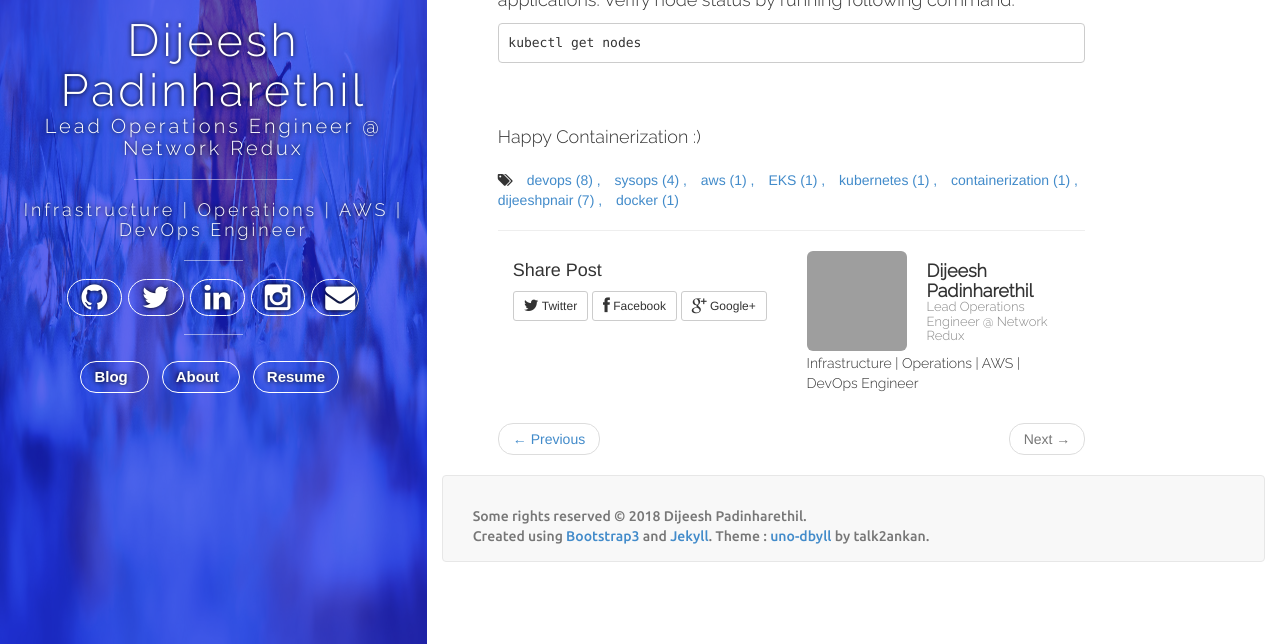
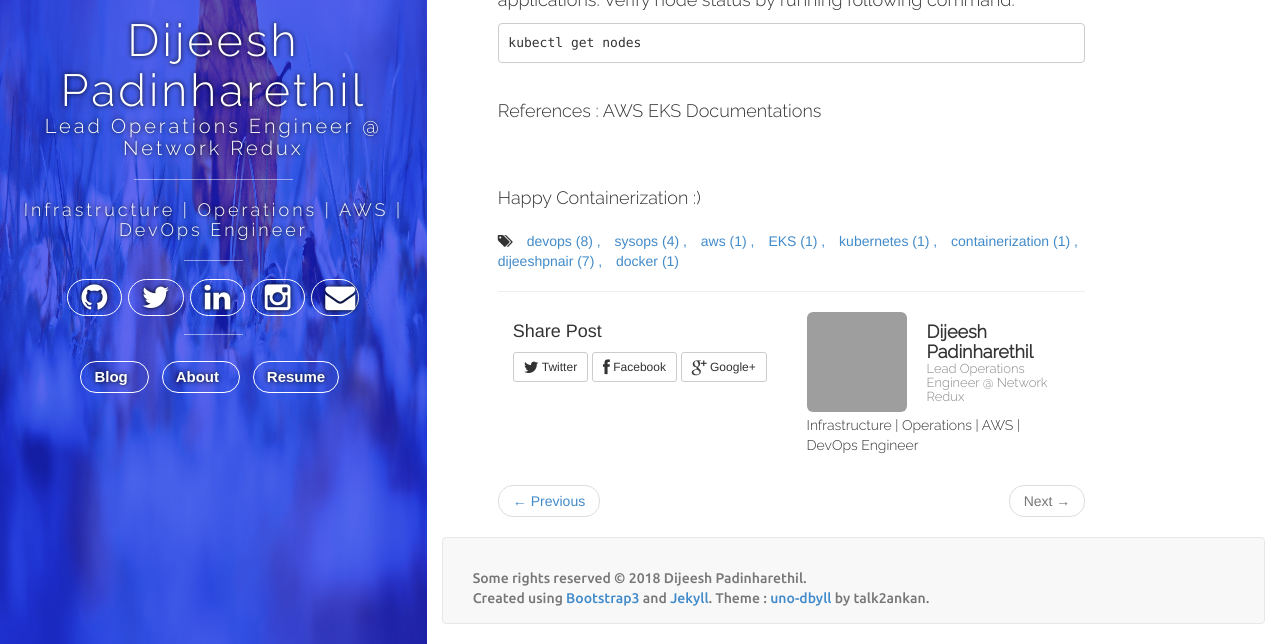
Before and after one commit to dijeesh/dijeesh.github.io-bak, a Jekyll site: the page built from _posts/2018-06-07-Getting-Started-with-AWS-EKS.md, in a window 1280 px wide and 900 px high, scrolled down 7733 px, cut to the strip 256-900 px from the top of the window. Built offline with Jekyll 4.4.1, drawn with Linux system fonts in a browser that asks for light colours; nearby versions of some CDN libraries; comment, search, counter and statistics services are not loaded; grey boxes are pictures that could not be loaded.

Commit message:
eks blog

````diff
--- a/_posts/2018-06-07-Getting-Started-with-AWS-EKS.md
+++ b/_posts/2018-06-07-Getting-Started-with-AWS-EKS.md
@@ -299,6 +299,10 @@ We have Provisioned custom VPC, Provisioned EKS Cluster, Provisioned EKS Worker
 kubectl get nodes
 ```
 
+<br>
+References : AWS EKS Documentations
+<br>
+
 
 <br>
 <br>
````
